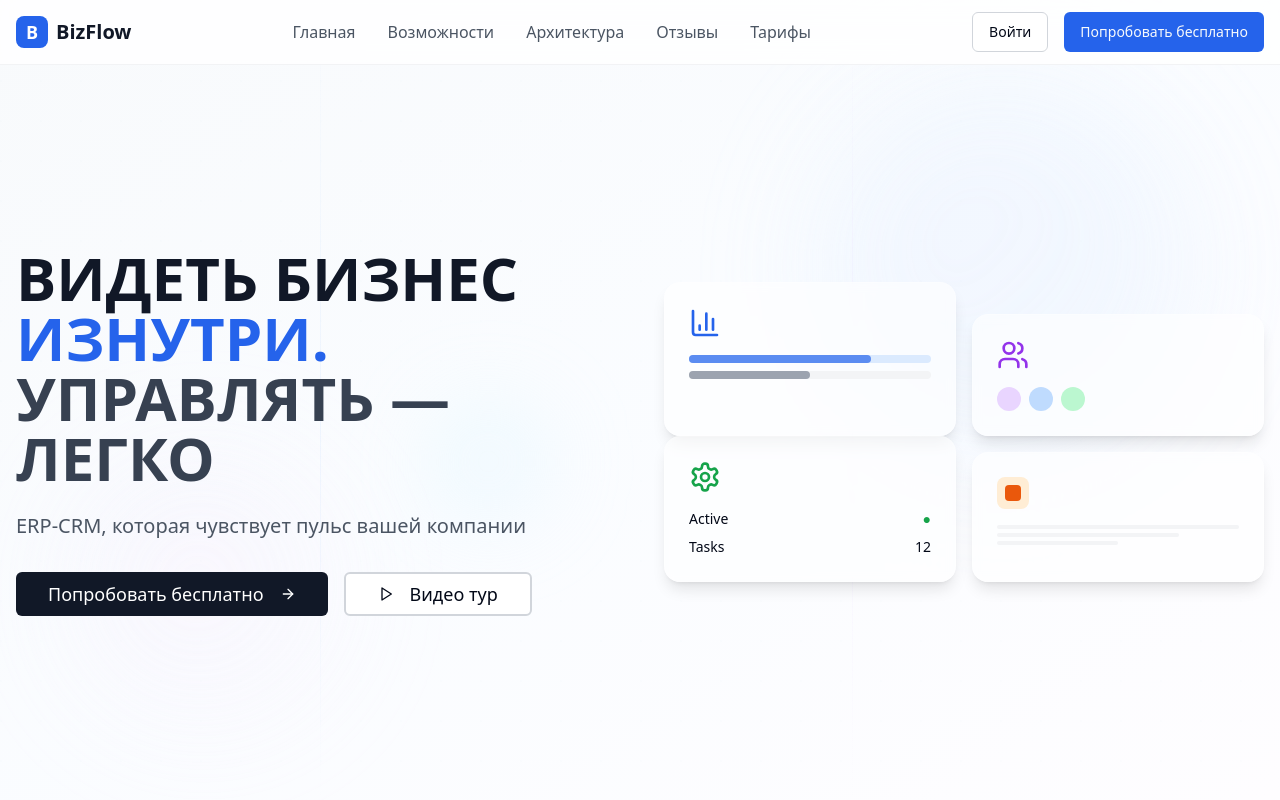
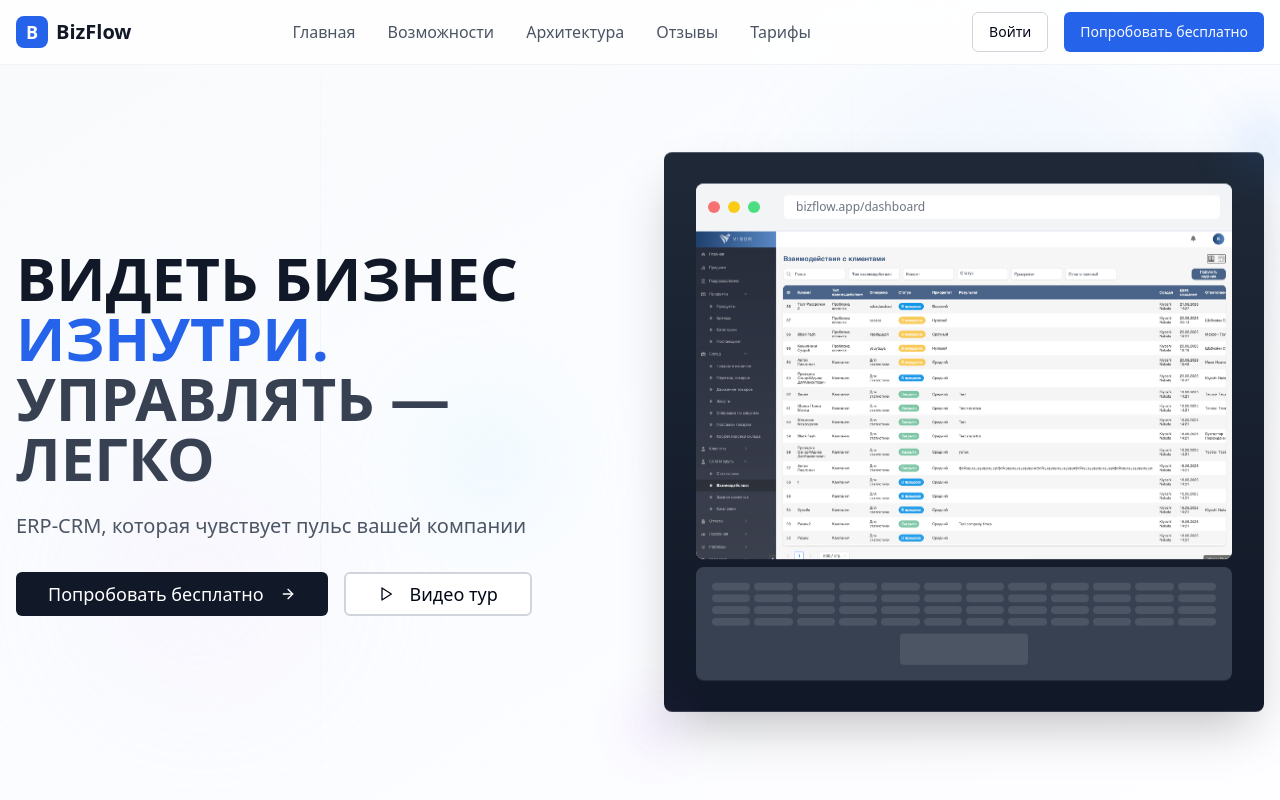
Before and after one commit to ulugbek-dev/russian-spark-page-design, a React (Vite) app: page / in a window 1280 px wide. Shown: the top 800 px of the page. Built offline with nearby package versions, Linux system fonts and the light colour scheme.

Commit message:
Add content to the hero section
Add the content from the provided image to the hero section.

```diff
--- a/src/components/Hero.tsx
+++ b/src/components/Hero.tsx
@@ -1,6 +1,6 @@
 
 import React, { useEffect, useState } from 'react';
-import { Play, ArrowRight, BarChart3, Users, Settings } from 'lucide-react';
+import { Play, ArrowRight } from 'lucide-react';
 import { Button } from '@/components/ui/button';
 
 const Hero = () => {
@@ -94,64 +94,57 @@ const Hero = () => {
             className="relative"
             style={{ transform: `translateY(${scrollY * -0.05}px)` }}
           >
-            <div className="grid grid-cols-2 gap-4">
-              <div
-                className="bg-white/60 backdrop-blur-sm p-6 rounded-2xl shadow-lg hover:shadow-xl transition-all duration-500 hover:scale-105 border border-white/20"
-                style={{ transform: `translateY(${scrollY * -0.02}px)` }}
-              >
-                <BarChart3 className="h-8 w-8 text-blue-600 mb-4" />
-                <div className="space-y-2">
-                  <div className="h-2 bg-blue-100 rounded-full">
-                    <div className="h-2 bg-blue-600 rounded-full w-3/4 animate-pulse" />
+            {/* Laptop Mockup */}
+            <div className="relative max-w-4xl mx-auto">
+              {/* Laptop Base */}
+              <div className="bg-gradient-to-b from-gray-800 to-gray-900 rounded-lg p-8 shadow-2xl transform perspective-1000 rotate-x-12">
+                {/* Screen */}
+                <div className="bg-white rounded-lg overflow-hidden shadow-inner">
+                  {/* Browser Header */}
+                  <div className="bg-gray-100 p-3 flex items-center gap-2 border-b">
+                    <div className="flex gap-2">
+                      <div className="w-3 h-3 bg-red-400 rounded-full"></div>
+                      <div className="w-3 h-3 bg-yellow-400 rounded-full"></div>
+                      <div className="w-3 h-3 bg-green-400 rounded-full"></div>
+                    </div>
+                    <div className="flex-1 bg-white rounded px-3 py-1 text-xs text-gray-500 ml-4">
+                      bizflow.app/dashboard
+                    </div>
                   </div>
-                  <div className="h-2 bg-gray-100 rounded-full">
-                    <div className="h-2 bg-gray-400 rounded-full w-1/2" />
+
+                  {/* CRM Interface */}
+                  <div className="aspect-[16/10] relative overflow-hidden">
+                    <img
+                      src="/lovable-uploads/d8027224-f83e-4f5e-b334-2f9f23a8e2b6.png"
+                      alt="CRM Interface"
+                      className="w-full h-full object-cover object-top"
+                    />
+
+                    {/* Overlay for better integration */}
+                    <div className="absolute inset-0 bg-gradient-to-t from-white/10 to-transparent pointer-events-none"></div>
                   </div>
+                </div>
+
+                {/* Laptop Keyboard */}
+                <div className="mt-2 bg-gray-700 rounded-lg p-4">
+                  <div className="grid grid-cols-12 gap-1">
+                    {Array.from({ length: 48 }, (_, i) => (
+                      <div key={i} className="bg-gray-600 rounded h-2"></div>
+                    ))}
+                  </div>
+                  <div className="mt-2 bg-gray-600 rounded h-8 mx-auto w-32"></div>
                 </div>
               </div>
 
+              {/* Floating Elements */}
               <div
-                className="bg-white/60 backdrop-blur-sm p-6 rounded-2xl shadow-lg hover:shadow-xl transition-all duration-500 hover:scale-105 mt-8 border border-white/20"
+                className="absolute -top-8 -right-8 w-16 h-16 bg-blue-500/20 rounded-full blur-xl animate-pulse"
                 style={{ transform: `translateY(${scrollY * 0.02}px)` }}
-              >
-                <Users className="h-8 w-8 text-purple-600 mb-4" />
-                <div className="flex space-x-2">
-                  <div className="w-6 h-6 bg-purple-200 rounded-full" />
-                  <div className="w-6 h-6 bg-blue-200 rounded-full" />
-                  <div className="w-6 h-6 bg-green-200 rounded-full" />
-                </div>
-              </div>
-
+              ></div>
               <div
-                className="bg-white/60 backdrop-blur-sm p-6 rounded-2xl shadow-lg hover:shadow-xl transition-all duration-500 hover:scale-105 -mt-4 border border-white/20"
-                style={{ transform: `translateY(${scrollY * 0.03}px)` }}
-              >
-                <Settings className="h-8 w-8 text-green-600 mb-4" />
-                <div className="space-y-2">
-                  <div className="flex justify-between text-sm">
-                    <span>Active</span>
-                    <span className="text-green-600">●</span>
-                  </div>
-                  <div className="flex justify-between text-sm">
-                    <span>Tasks</span>
-                    <span>12</span>
-                  </div>
-                </div>
-              </div>
-
-              <div
-                className="bg-white/60 backdrop-blur-sm p-6 rounded-2xl shadow-lg hover:shadow-xl transition-all duration-500 hover:scale-105 border border-white/20"
-                style={{ transform: `translateY(${scrollY * -0.01}px)` }}
-              >
-                <div className="w-8 h-8 bg-orange-100 rounded-lg mb-4 flex items-center justify-center">
-                  <div className="w-4 h-4 bg-orange-600 rounded" />
-                </div>
-                <div className="space-y-1">
-                  <div className="h-1 bg-gray-100 rounded" />
-                  <div className="h-1 bg-gray-100 rounded w-3/4" />
-                  <div className="h-1 bg-gray-100 rounded w-1/2" />
-                </div>
-              </div>
+                className="absolute -bottom-8 -left-8 w-12 h-12 bg-purple-500/20 rounded-full blur-xl animate-pulse"
+                style={{ transform: `translateY(${scrollY * -0.03}px)` }}
+              ></div>
             </div>
           </div>
         </div>
--- a/src/index.css
+++ b/src/index.css
@@ -149,6 +149,15 @@ All colors MUST be HSL.
   animation: scaleIn 0.6s ease-out;
 }
 
+/* 3D Perspective utilities */
+.perspective-1000 {
+  perspective: 1000px;
+}
+
+.rotate-x-12 {
+  transform: rotateX(12deg);
+}
+
 /* Smooth scrolling */
 html {
   scroll-behavior: smooth;
```
Also changed, not shown: public/lovable-uploads/d8027224-f83e-4f5e-b334-2f9f23a8e2b6.png (added).
